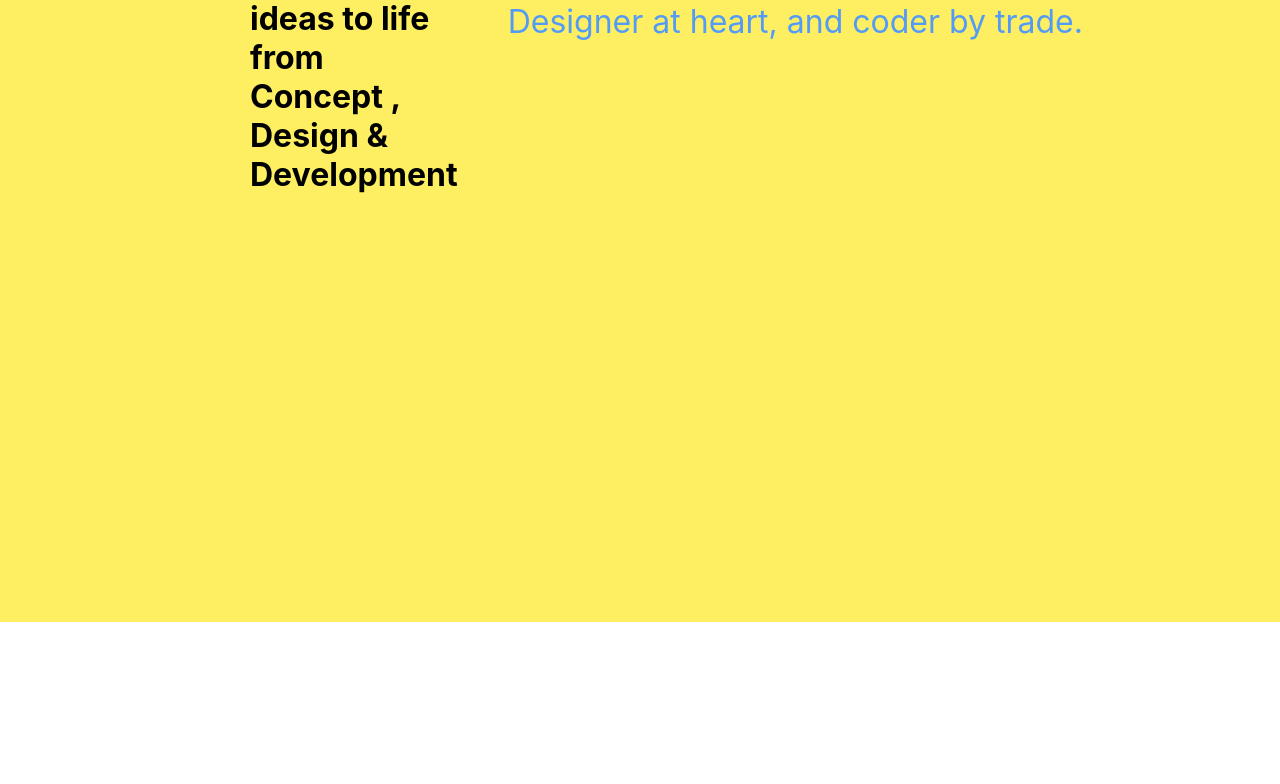
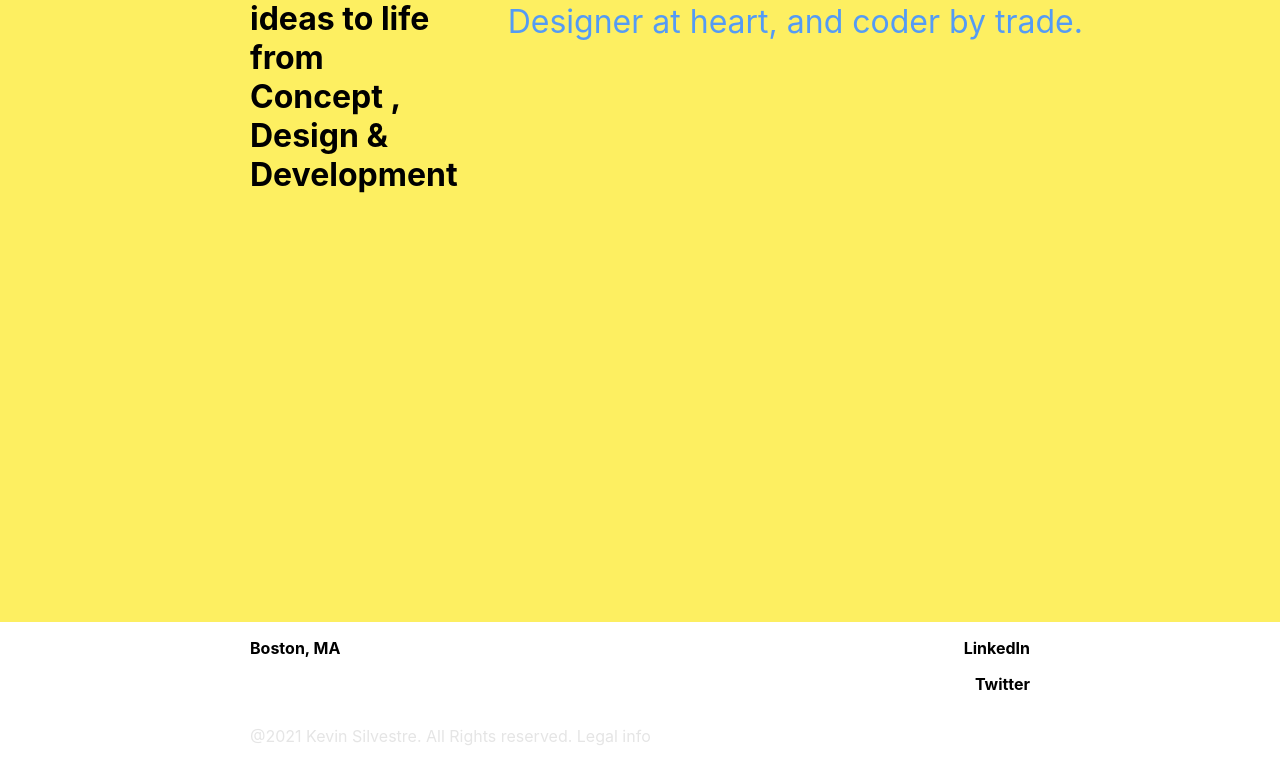
Before and after one commit to silvodesigns/silvodesigns.github.io, a React (Create React App) app: page / in a window 1280 px wide. Shown: the part 528-1312 px from the top of the page. Before the commit the page ends 1150 px from the top, so only its background shows below. Built offline with nearby package versions, Linux system fonts and the light colour scheme.

Commit message:
built basic footer

```diff
--- a/public/index.html
+++ b/public/index.html
@@ -24,7 +24,7 @@
       work correctly both with client-side routing and a non-root public URL.
       Learn how to configure a non-root public URL by running `npm run build`.
     -->
-  <title>React App</title>
+  <title>Kevin Silvestre</title>
 </head>
 
 <body>
--- a/src/App.css
+++ b/src/App.css
@@ -1,12 +1,3 @@
-
-
-.lol {
-  background-color: #fdef61ff;
-  min-height: 100vh;
-  display: flex;
-  flex-direction: column;
-  align-items: center;
-  justify-content: center;
-  font-size: calc(10px + 2vmin);
-  color: white;
+body{
+  overflow-x: hidden;
 }
--- a/src/App.js
+++ b/src/App.js
@@ -1,12 +1,14 @@
 import './App.css';
 import Header from './components/header.js';
 import Intro from './components/Intro.js';
+import Footer from './components/footer.js';
 
 function App() {
   return (
     <div className="App">
       <Header></Header>
       <Intro></Intro>
+      <Footer></Footer>
     </div>
   );
 }
--- /dev/null
+++ b/src/components/footer.js
@@ -0,0 +1,25 @@
+import '../styles/footer.css';
+
+function Footer() {
+    return (
+        <div className="footer-container">
+            <footer className="contact-info">
+                <div className="address">
+                    <p>Boston, MA</p>
+                </div>
+
+                <div className="connect">
+                    <p>LinkedIn</p>
+                    <p>Twitter</p>
+                </div>
+            </footer>
+            <div className="coppyrights">
+                <p>@2021 Kevin Silvestre. All Rights reserved. Legal info</p>
+
+            </div>
+
+        </div >
+    );
+}
+
+export default Footer;
--- /dev/null
+++ b/src/styles/footer.css
@@ -0,0 +1,26 @@
+.footer-container{
+    height:200px;
+
+}
+
+.contact-info{
+    padding-left:250px;
+    padding-right:250px;
+    display: flex;
+}
+.address{
+    flex: 1;
+    font-weight: bold;
+}
+.connect{
+    text-align:right;
+    flex:1;
+    font-weight: bold;
+}
+
+.coppyrights{
+    margin-left:250px;
+    color: #E5E5E5;
+
+
+}
```
